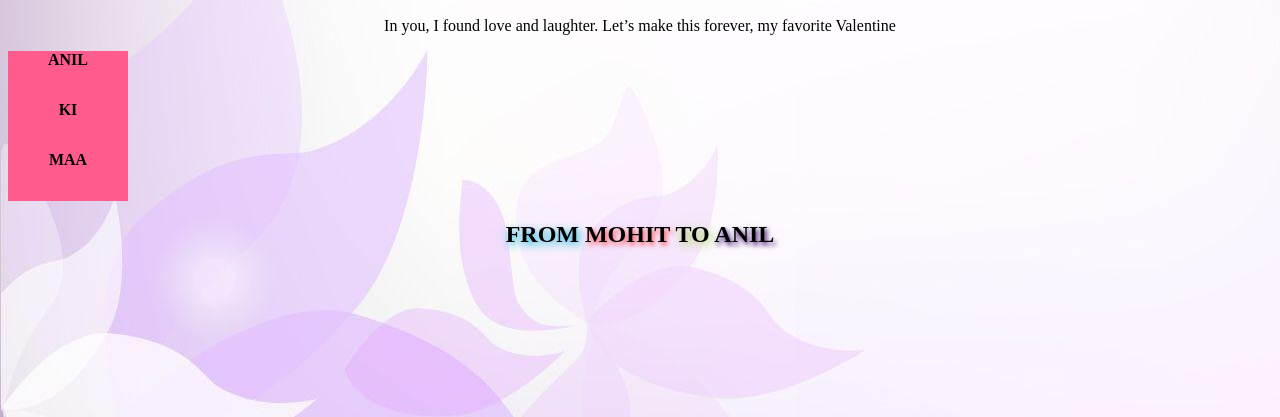
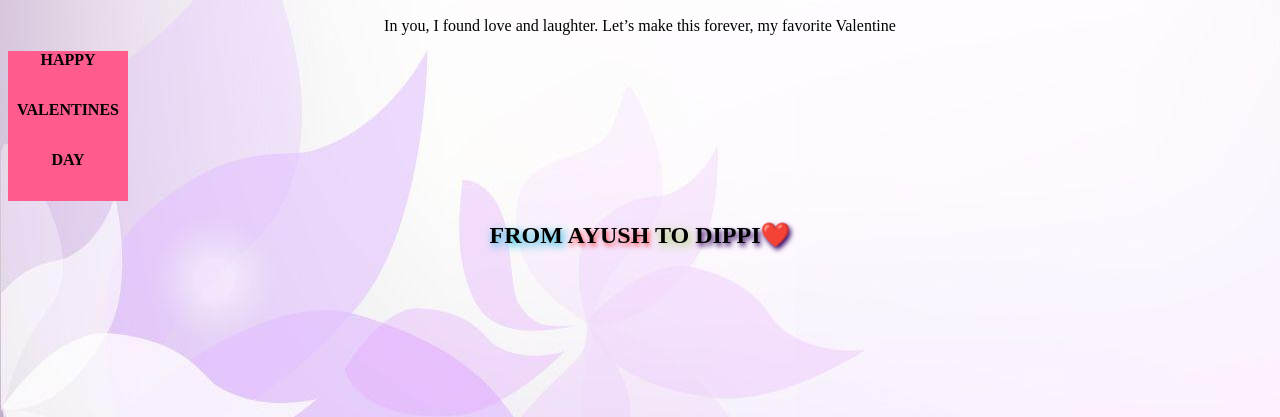
Before and after one commit to downloadbase/vl, a plain HTML site: page index.html in a window 1280 px wide. Shown: the part 383-800 px from the top of the page. Drawn offline with Linux system fonts and the light colour scheme.

Commit message:
Update index.html

```diff
--- a/index.html
+++ b/index.html
@@ -48,9 +48,9 @@ div {
 <img src="images/week.jfif" alt="pineapple" height="300px" width="400px">
 
 <p>In you, I found love and laughter. Let’s make this forever, my favorite Valentine</p>
-<div id="div1">ANIL</div>
-<div id="div2">KI</div>
-<div id="div5">MAA</div>
-<h2> <span class="mm">FROM </span> <span class="nn">MOHIT </span> <span class="aa">TO </span> <span class="ss">ANIL</span></h2>
+<div id="div1">HAPPY</div>
+<div id="div2">VALENTINES</div>
+<div id="div5">DAY</div>
+<h2> <span class="mm">FROM </span> <span class="nn">AYUSH </span> <span class="aa">TO </span> <span class="ss">DIPPI❤️</span></h2>
 </body>
 </html>
```
